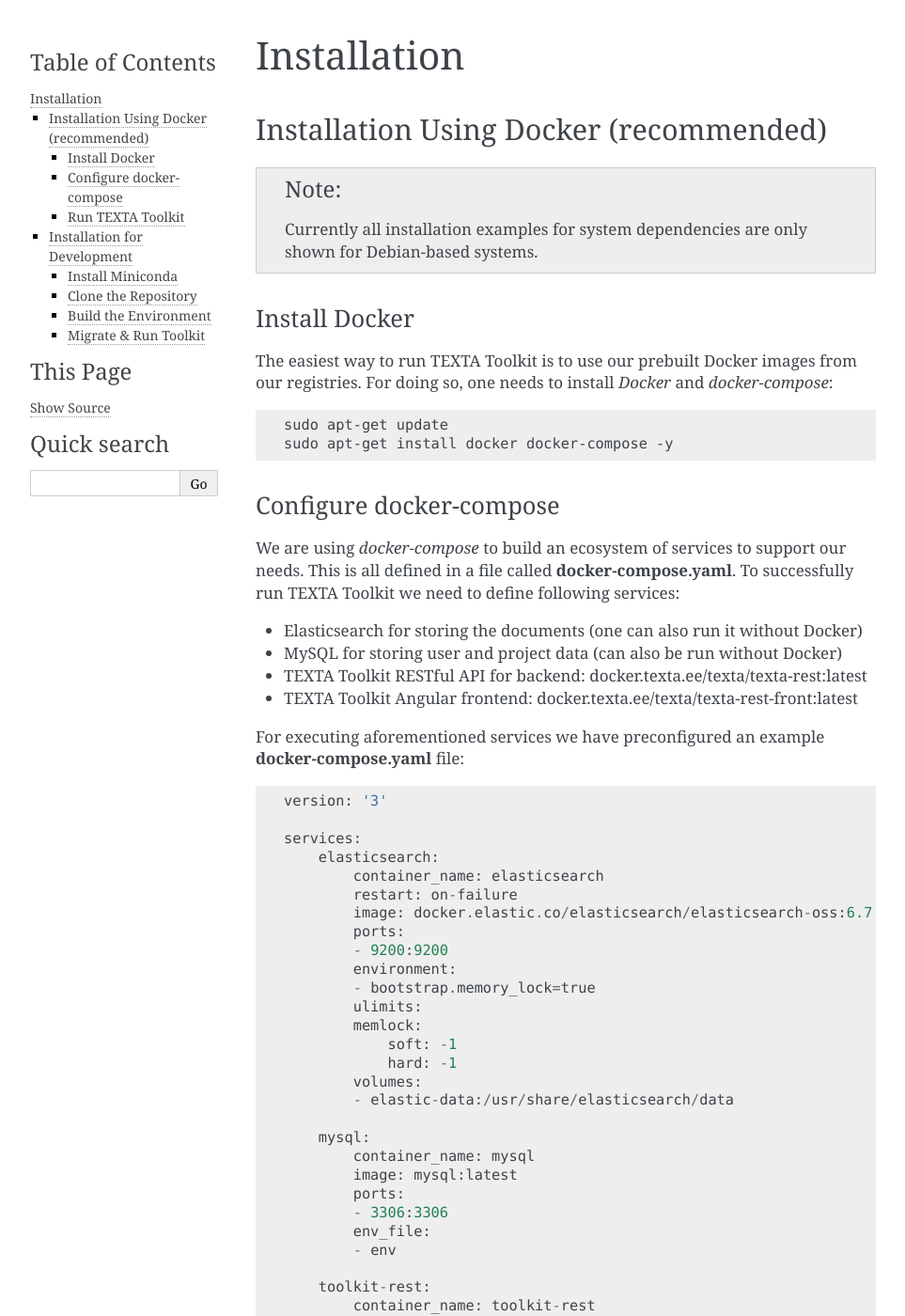
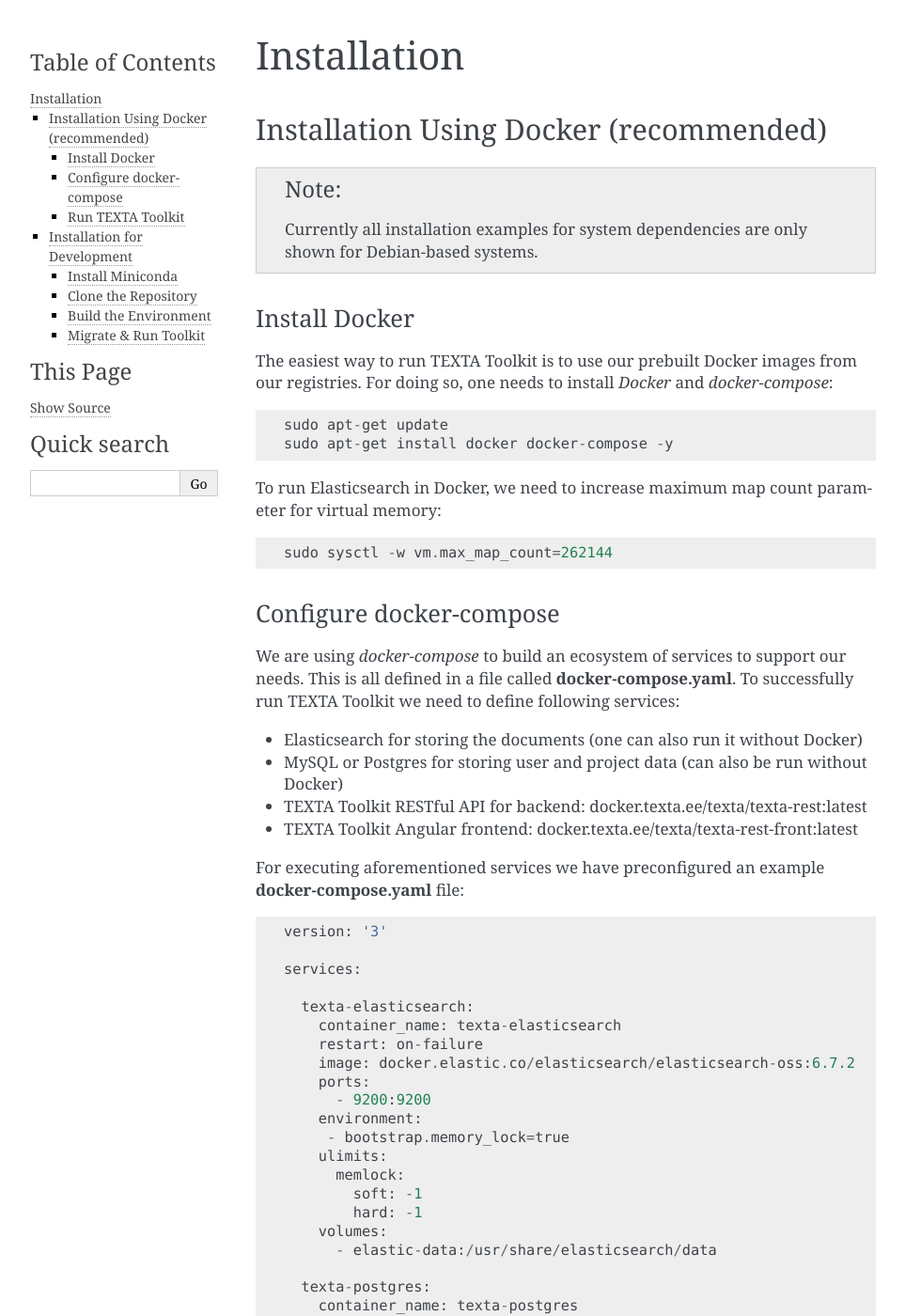
Before and after one commit to texta-tk/texta-tk.github.io, a Sphinx documentation site: the page built from source/installation.rst, in a window 1280 px wide and 1400 px high. Shown: the whole window at 94% size, without its empty margins (148-1111 px from the left). Built offline with Sphinx 7.4.7, drawn with Linux system fonts in a browser that asks for light colours; formulas are drawn with MathJax 3; some of the changed text lies outside the part shown.

Commit message:
update docker-compose

```diff
--- a/source/files/docker-compose.yaml
+++ b/source/files/docker-compose.yaml
@@ -1,53 +1,58 @@
 version: '3'
 
 services:
-    elasticsearch:
-        container_name: elasticsearch
-        restart: on-failure
-        image: docker.elastic.co/elasticsearch/elasticsearch-oss:6.7.2
-        ports:
-        - 9200:9200
-        environment:
-        - bootstrap.memory_lock=true
-        ulimits:
-        memlock:
-            soft: -1
-            hard: -1
-        volumes:
-        - elastic-data:/usr/share/elasticsearch/data
 
-    mysql:
-        container_name: mysql
-        image: mysql:latest
-        ports:
-        - 3306:3306
-        env_file:
-        - env
+  texta-elasticsearch:
+    container_name: texta-elasticsearch
+    restart: on-failure
+    image: docker.elastic.co/elasticsearch/elasticsearch-oss:6.7.2
+    ports:
+      - 9200:9200
+    environment:
+     - bootstrap.memory_lock=true
+    ulimits:
+      memlock:
+        soft: -1
+        hard: -1
+    volumes:
+      - elastic-data:/usr/share/elasticsearch/data
 
-    toolkit-rest:
-        container_name: toolkit-rest
-        image: docker.texta.ee/texta/texta-rest:latest
-        ports:
-        - 8000:80
-        env_file:
-        - env
-        restart: always
-        depends_on:
-        - mysql
-        - elasticsearch
-        volumes:
-        - /opt/data-volumes/toolkit-data:/var/texta-rest/data
+  texta-postgres:
+    container_name: texta-postgres
+    image: postgres:11
+    restart: on-failure
+    ports:
+      - 5432:5432
+    environment:
+      POSTGRES_DATABASE: docker
+      POSTGRES_USER: docker
+      POSTGRES_PASSWORD: docker
+    volumes:
+      - postgres-data:/var/lib/postgresql/data
 
-    toolkit-front:
-        container_name: toolkit-front
-        image: docker.texta.ee/texta/texta-rest-front:latest
-        ports:
-        - 4200:80
-        restart: always
-        env_file:
-        - env
+  texta-rest:
+    container_name: texta-rest
+    image: docker.texta.ee/texta/texta-rest:latest
+    ports:
+      - 8000:80
+    env_file:
+      - ./env
+    volumes:
+      - toolkit-data:/var/texta-rest/data
+    depends_on:
+      - texta-postgres
+      - texta-elasticsearch
+
+  texta-front:
+    container_name: texta-front
+    image: docker.texta.ee/texta/texta-rest-front:latest
+    ports:
+      - 80:80
+    restart: always
+    env_file:
+      - ./env
 
 volumes:
-elastic-data:
-toolkit-data:
-mysql:
+  elastic-data:
+  toolkit-data:
+  postgres-data:
--- a/source/installation.rst
+++ b/source/installation.rst
@@ -15,10 +15,16 @@
 
 The easiest way to run TEXTA Toolkit is to use our prebuilt Docker images from our registries. For doing so, one needs to install *Docker* and *docker-compose*:
 
-.. code-block:: bash
+.. code-block::
 
     sudo apt-get update
     sudo apt-get install docker docker-compose -y
+
+To run Elasticsearch in Docker, we need to increase maximum map count parameter for virtual memory:
+
+.. code-block::
+
+    sudo sysctl -w vm.max_map_count=262144
 
 Configure docker-compose
 ++++++++++++++++++++++++
@@ -28,7 +34,7 @@
 
 * Elasticsearch for storing the documents (one can also run it without Docker)
 
-* MySQL for storing user and project data (can also be run without Docker)
+* MySQL or Postgres for storing user and project data (can also be run without Docker)
 
 * TEXTA Toolkit RESTful API for backend: docker.texta.ee/texta/texta-rest:latest
 
@@ -57,22 +63,24 @@
 With the **docker-compose.yaml** and **env** files present and accounted for,
 let's pull the images and start the services by executing the following commands in the same directory with **docker-compose.yaml** and **env**:
 
-.. code-block:: bash
+.. code-block::
 
-    docker-compose pull
-    docker-compose up
+    sudo docker-compose pull
+    sudo docker-compose up
 
 For running in detached mode, use the *-d* flag:
 
-.. code-block:: bash
+.. code-block::
 
-    docker-compose up -d
+    sudo docker-compose up -d
+
+When running, TEXTA Toolkit's GUI should be available at port 80 and API at port 8000.
 
 For stopping the services:
 
-.. code-block:: bash
+.. code-block::
 
-    docker-compose down
+    sudo docker-compose down
 
 
 Installation for Development
```
Also changed, not shown: 1 other file.
